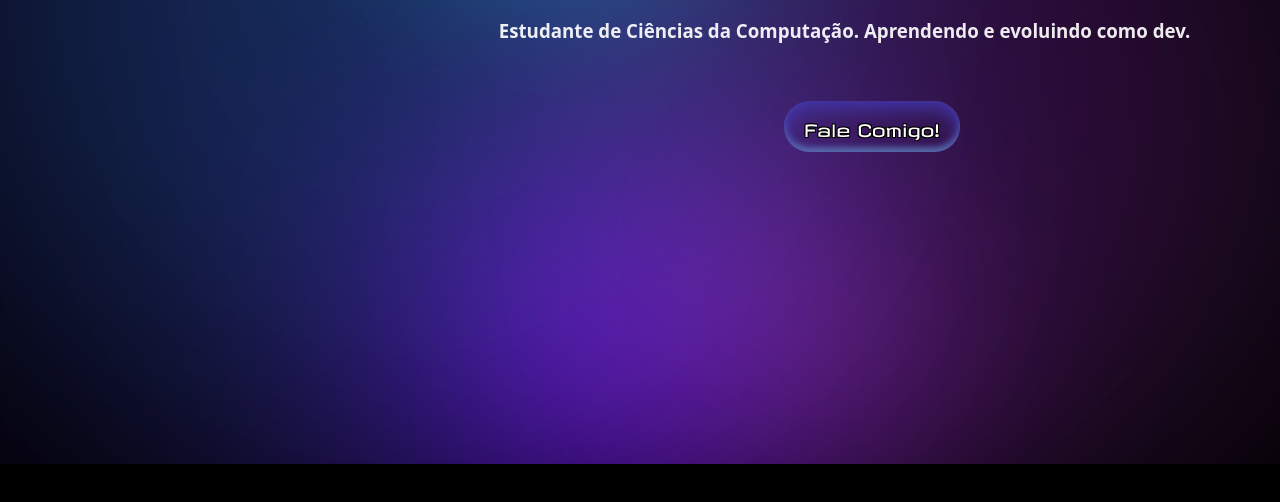
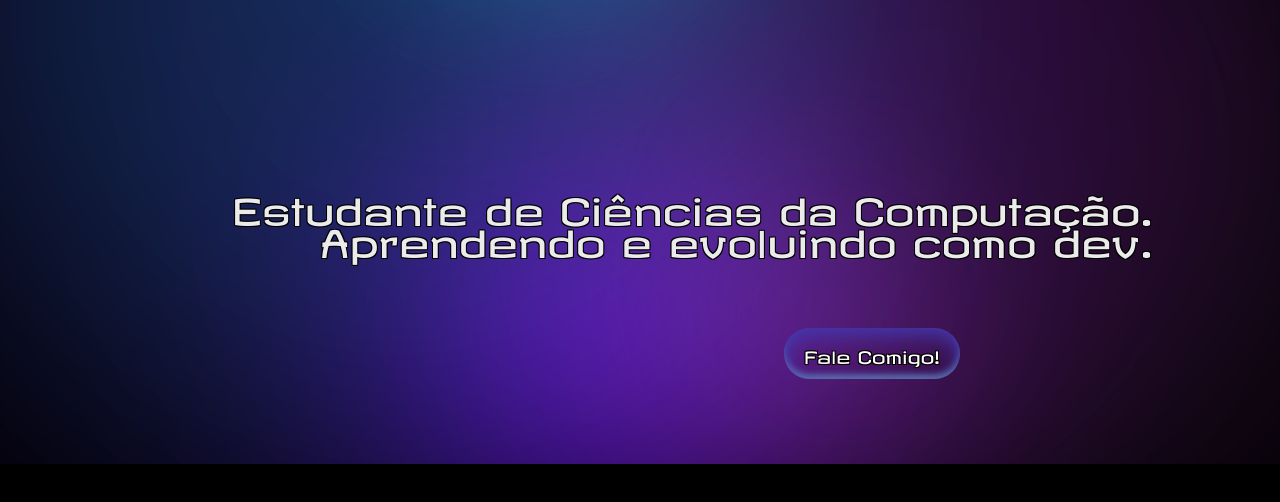
Before and after one commit to Plslltx/Site-Pessoal, a plain HTML site: page Portfolio PL/index.html in a window 1280 px wide. Shown: the part 336-838 px from the top of the page. Drawn offline with Linux system fonts and the light colour scheme.

Commit message:
atualização css2

```diff
--- a/Portfolio PL/styles/styleindex.css
+++ b/Portfolio PL/styles/styleindex.css
@@ -286,6 +286,19 @@ main {
      1px  1px 0 #000000;
 }
 
+.textpaginicial2 {
+  font-family: 'Revalia', cursive;
+  font-size: 37px;
+  text-align: right;
+  margin-top: 25vh;
+  padding-right: 3vw;
+  text-shadow:
+    -1px -1px 0 #000000,
+     1px -1px 0 #000000,
+    -1px  1px 0 #000000,
+     1px  1px 0 #000000;
+}
+
 .botao-fale-comigo {
   display: inline-block;
   margin-top: 40px;
```
